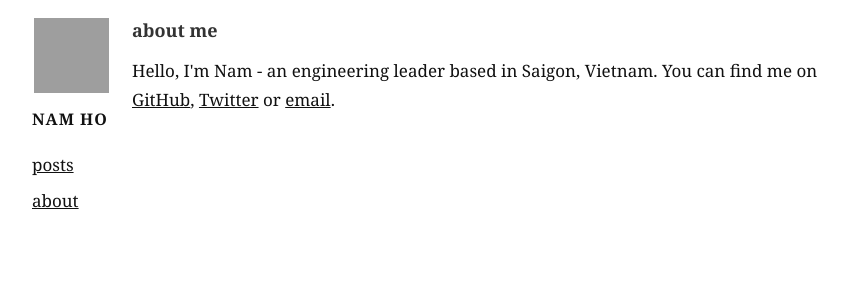
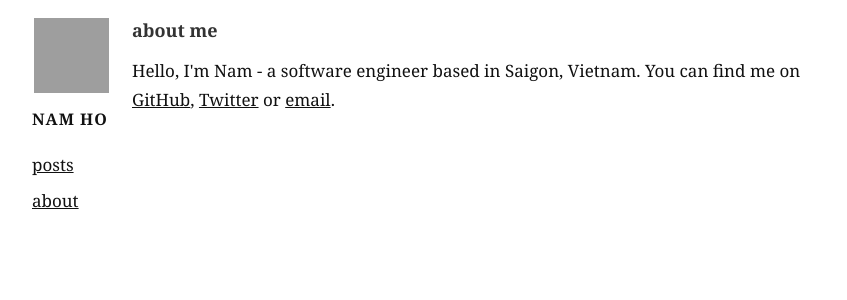
Before and after one commit to hotrannam/hotrannam.github.io, a Jekyll site: the page built from about.html, in a window 1280 px wide. Shown: the top 300 px of the page, without its empty margins (208-1055 px from the left). Built offline with Jekyll 4.4.1, drawn with Linux system fonts in a browser that asks for light colours; nearby versions of some CDN libraries; grey boxes are pictures that could not be loaded.

Commit message:
Update about.html

```diff
--- a/about.html
+++ b/about.html
@@ -5,6 +5,6 @@ title: "about"
 
 <section class="content">
   <h3>about me</h3>
-  <p>Hello, I'm Nam - an engineering leader based in Saigon, Vietnam. You can find me on <a href="https://github.com/hotrannam">GitHub</a>, <a href="https://twitter.com/hotrannam">Twitter</a> or <a href="mailto:hotrannam@gmail.com">email</a>.
+  <p>Hello, I'm Nam - a software engineer based in Saigon, Vietnam. You can find me on <a href="https://github.com/hotrannam">GitHub</a>, <a href="https://twitter.com/hotrannam">Twitter</a> or <a href="mailto:hotrannam@gmail.com">email</a>.
   </p>
 </section>
```
